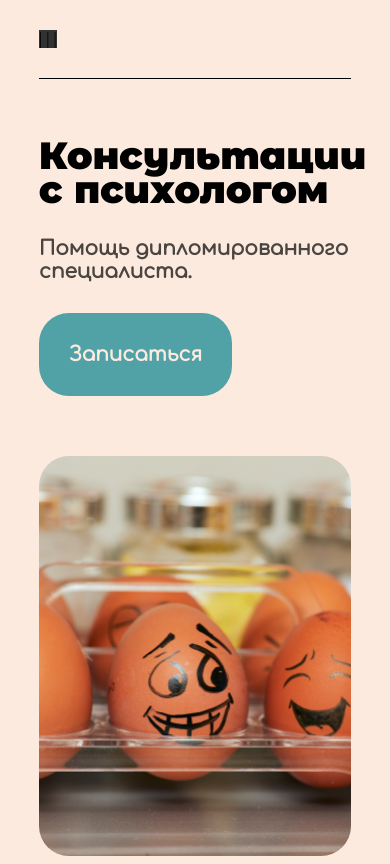
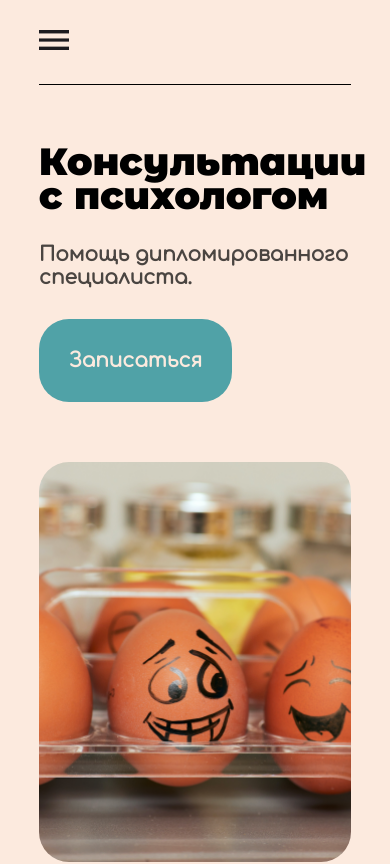
Before and after one commit to phychology-forme10/phychology-forme10.github.io, a plain HTML site: page index.html in a window 390 px wide. Shown: the top 864 px of the page. Drawn offline with Linux system fonts and the light colour scheme.

Commit message:
Add files via upload

```diff
--- a/index.html
+++ b/index.html
@@ -21,7 +21,9 @@
                 <li><h2>Записаться</h2></li>
             </ul>
 
-            <div class="block">| | |</div>
+            <div class="block">
+                <img src="./images/burger.png" alt="">
+            </div>
 
             <hr class="header_line">
         </header>
--- a/style.css
+++ b/style.css
@@ -59,9 +59,16 @@ li:hover{
 
     .block {
         display: block;
+        /* width: 20px; */
+        /* height: 30px; */
+        /* object-fit: fill; */
         margin: 30px 0;
-        background-color: #333232;
+        /* background-color: #333232; */
         width: fit-content;
+    }
+
+    .block img{
+        height: 20px;
     }
 }
 
```
Also changed, not shown: images/burger.png (added).
